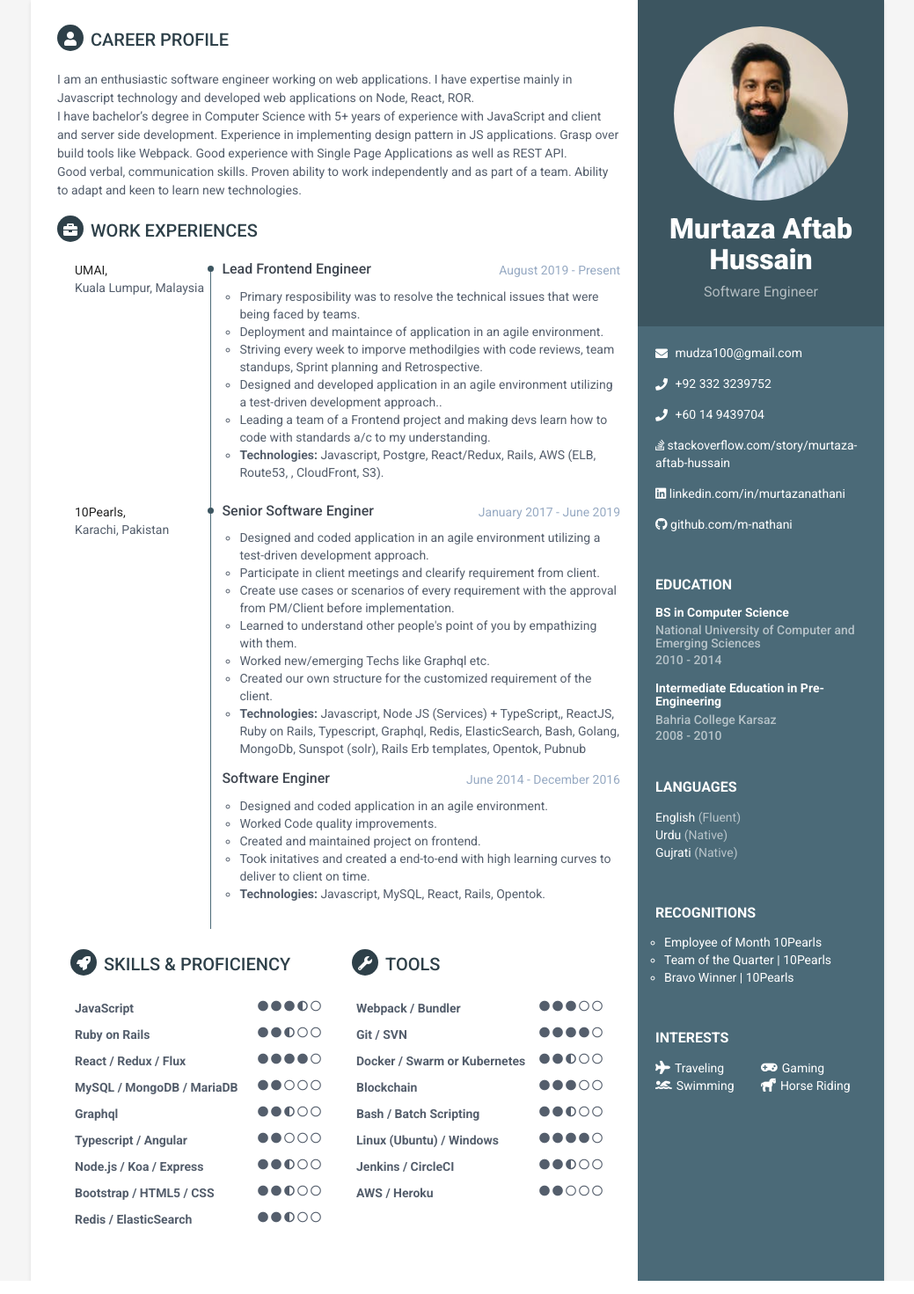
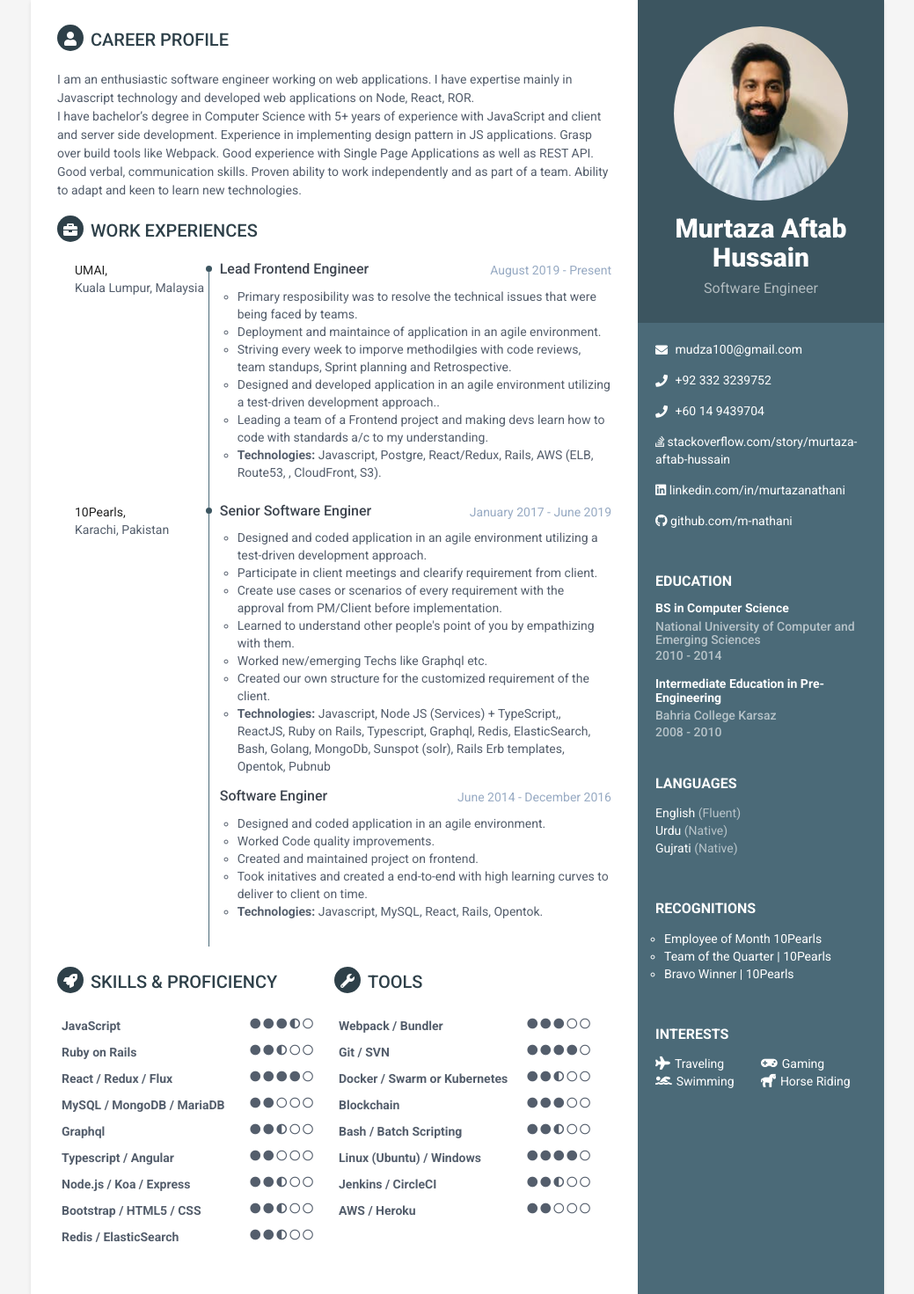
Before and after one commit to m-nathani/resume, a PHP site: page / in a window 1280 px wide. Shown: the whole page at 88% size, without its empty margins (120-1159 px from the left). Run offline with PHP 8.4, Linux system fonts and the light colour scheme; some libraries are stand-ins or nearby versions.

Commit message:
move to flexbox
Signed-off-by: Murtaza <mudza100@gmail.com>

```diff
--- a/assets/css/styles-6.css
+++ b/assets/css/styles-6.css
@@ -63,16 +63,19 @@ p {
     -webkit-box-shadow: 0px 2px 4px rgba(0, 0, 0, 0.1);
     -moz-box-shadow: 0px 2px 4px rgba(0, 0, 0, 0.1);
     box-shadow: 0px 2px 4px rgba(0, 0, 0, 0.1);
+    display: flex;
+    flex-direction: row-reverse;
 }
 
 .sidebar-wrapper {
     background: #4B6A78;
-    position: absolute;
+    /* position: absolute; */
     right: 0;
     width: 280px;
     height: 100%;
     min-height: 800px;
     color: #fff;
+    flex: 2;
 }
 
 .sidebar-wrapper a {
@@ -87,7 +90,7 @@ p {
 }
 
 .sidebar-wrapper .name {
-    font-size: 32px;
+    font-size: 30px;
     font-weight: 900;
     margin-top: 0;
     margin-bottom: 10px;
@@ -205,8 +208,9 @@ p {
 .main-wrapper {
     background: #fff;
     padding: 30px;
-    padding-right: 300px;
+    /* padding-right: 300px; */
     /* padding-top: 60px; */
+    flex: 4.5;
 }
 
 .main-wrapper .section-title {
@@ -294,6 +298,8 @@ p {
 .skillset .item {
     margin-bottom: 15px;
     overflow: hidden;
+    display: flex;
+    flex-direction: row;
 }
 
 .skillset .level-title {
@@ -381,16 +387,17 @@ p {
 }
 
 .skills-name {
-    float: left;
-    width: 70%;
+    /* float: left;
+    width: 70%; */
     padding: 5px;
     font-weight: 700;
     font-size: 14px;
+    flex: auto;
 }
 
 .skills-rating {
-    float: left;
-    width: 30%;
+    /* float: left;
+    width: 30%; */
     padding: 5px;
     font-size: 1.2rem;
 }
@@ -398,12 +405,14 @@ p {
 .skill-tool-wrapper {
     display: inline-block;
     width: 100%;
+    display: flex;
+    flex-direction: row;
 }
 
 .skills-section {
     width: 50%;
-    float: left;
-    padding: 0 15px;
+    padding-right: 3%;
+    /* float: left; */
 }
 
 .skill-item {
--- a/home.html
+++ b/home.html
@@ -283,7 +283,7 @@ Operating Systems Linux (Ubuntu), Windows
                         <div class="skill-item item">
                             <span class="level-title skills-name">JavaScript</span>
                             <div class="skills-rating">
-                                <div style="float:right">
+                                <div>
                                     <i class="fas fa-circle"></i>
                                     <i class="fas fa-circle"></i>
                                     <i class="fas fa-circle"></i>
@@ -296,7 +296,7 @@ Operating Systems Linux (Ubuntu), Windows
                         <div class="skill-item item">
                             <span class="level-title skills-name">Ruby on Rails</span>
                             <div class="skills-rating">
-                                <div style="float:right">
+                                <div>
                                     <i class="fas fa-circle"></i>
                                     <i class="fas fa-circle"></i>
                                     <i class="fa fa-adjust"></i>
@@ -310,7 +310,7 @@ Operating Systems Linux (Ubuntu), Windows
                         <div class="skill-item item">
                             <span class="level-title skills-name">React / Redux / Flux</span>
                             <div class="skills-rating">
-                                <div style="float:right">
+                                <div>
                                     <i class="fas fa-circle"></i>
                                     <i class="fas fa-circle"></i>
                                     <i class="fas fa-circle"></i>
@@ -322,7 +322,7 @@ Operating Systems Linux (Ubuntu), Windows
                         <div class="skill-item item">
                             <span class="level-title skills-name">MySQL / MongoDB / MariaDB</span>
                             <div class="skills-rating">
-                                <div style="float:right">
+                                <div>
                                     <i class="fas fa-circle"></i>
                                     <i class="fas fa-circle"></i>
                                     <i class="far fa-circle"></i>
@@ -335,7 +335,7 @@ Operating Systems Linux (Ubuntu), Windows
                         <div class="skill-item item">
                             <span class="level-title skills-name">Graphql</span>
                             <div class="skills-rating">
-                                <div style="float:right">
+                                <div>
                                     <i class="fas fa-circle"></i>
                                     <i class="fas fa-circle"></i>
                                     <i class="fa fa-adjust"></i>
@@ -348,7 +348,7 @@ Operating Systems Linux (Ubuntu), Windows
                         <div class="skill-item item">
                             <span class="level-title skills-name">Typescript / Angular</span>
                             <div class="skills-rating">
-                                <div style="float:right">
+                                <div>
                                     <i class="fas fa-circle"></i>
                                     <i class="fas fa-circle"></i>
                                     <i class="far fa-circle"></i>
@@ -361,7 +361,7 @@ Operating Systems Linux (Ubuntu), Windows
                         <div class="skill-item item">
                             <span class="level-title skills-name">Node.js / Koa / Express</span>
                             <div class="skills-rating">
-                                <div style="float:right">
+                                <div>
                                     <i class="fas fa-circle"></i>
                                     <i class="fas fa-circle"></i>
                                     <i class="fa fa-adjust"></i>
@@ -374,7 +374,7 @@ Operating Systems Linux (Ubuntu), Windows
                         <div class="skill-item item">
                             <span class="level-title skills-name">Bootstrap / HTML5 / CSS</span>
                             <div class="skills-rating">
-                                <div style="float:right">
+                                <div>
                                     <i class="fas fa-circle"></i>
                                     <i class="fas fa-circle"></i>
                                     <i class="fa fa-adjust"></i>
@@ -387,7 +387,7 @@ Operating Systems Linux (Ubuntu), Windows
                         <div class="skill-item item">
                             <span class="level-title skills-name">Redis / ElasticSearch</span>
                             <div class="skills-rating">
-                                <div style="float:right">
+                                <div>
                                     <i class="fas fa-circle"></i>
                                     <i class="fas fa-circle"></i>
                                     <i class="fa fa-adjust"></i>
@@ -402,13 +402,11 @@ Operating Systems Linux (Ubuntu), Windows
                     <h2 class="section-title">
                         <i class="fa fa-wrench"></i>Tools</h2>
                     <div class="skillset">
-                        <div class="skillset">
-                            <div class="skill-item item">
                         <!--//item-->
                         <div class="skill-item item">
                             <span class="level-title skills-name">Webpack / Bundler</span>
                             <div class="skills-rating">
-                                        <div style="float:right">
+                                <div>
                                     <i class="fas fa-circle"></i>
                                     <i class="fas fa-circle"></i>
                                     <i class="fas fa-circle"></i>
@@ -421,7 +419,7 @@ Operating Systems Linux (Ubuntu), Windows
                         <div class="skill-item item">
                             <span class="level-title skills-name">Git / SVN</span>
                             <div class="skills-rating">
-                                        <div style="float:right">
+                                <div>
                                     <i class="fas fa-circle"></i>
                                     <i class="fas fa-circle"></i>
                                     <i class="fas fa-circle"></i>
@@ -430,10 +428,12 @@ Operating Systems Linux (Ubuntu), Windows
                                 </div>
                             </div>
                         </div>
+                        <!--//item-->
+                        <div class="skill-item item">
 
                             <span class="level-title skills-name">Docker / Swarm or Kubernetes</span>
                             <div class="skills-rating">
-                                    <div style="float:right">
+                                <div>
                                     <i class="fas fa-circle"></i>
                                     <i class="fas fa-circle"></i>
                                     <i class="fa fa-adjust"></i>
@@ -446,7 +446,7 @@ Operating Systems Linux (Ubuntu), Windows
                         <div class="skill-item item">
                             <span class="level-title skills-name">Blockchain</span>
                             <div class="skills-rating">
-                                    <div style="float:right">
+                                <div>
                                     <i class="fas fa-circle"></i>
                                     <i class="fas fa-circle"></i>
                                     <i class="fas fa-circle"></i>
@@ -459,7 +459,7 @@ Operating Systems Linux (Ubuntu), Windows
                         <div class="skill-item item">
                             <span class="level-title skills-name">Bash / Batch Scripting</span>
                             <div class="skills-rating">
-                                    <div style="float:right">
+                                <div>
                                     <i class="fas fa-circle"></i>
                                     <i class="fas fa-circle"></i>
                                     <i class="fa fa-adjust"></i>
@@ -472,7 +472,7 @@ Operating Systems Linux (Ubuntu), Windows
                         <div class="skill-item item">
                             <span class="level-title skills-name">Linux (Ubuntu) / Windows</span>
                             <div class="skills-rating">
-                                    <div style="float:right">
+                                <div>
                                     <i class="fas fa-circle"></i>
                                     <i class="fas fa-circle"></i>
                                     <i class="fas fa-circle"></i>
@@ -485,7 +485,7 @@ Operating Systems Linux (Ubuntu), Windows
                         <div class="skill-item item">
                             <span class="level-title skills-name">Jenkins / CircleCI</span>
                             <div class="skills-rating">
-                                    <div style="float:right">
+                                <div>
                                     <i class="fas fa-circle"></i>
                                     <i class="fas fa-circle"></i>
                                     <i class="fa fa-adjust"></i>
@@ -498,7 +498,7 @@ Operating Systems Linux (Ubuntu), Windows
                         <div class="skill-item item">
                             <span class="level-title skills-name">AWS / Heroku</span>
                             <div class="skills-rating">
-                                    <div style="float:right">
+                                <div>
                                     <i class="fas fa-circle"></i>
                                     <i class="fas fa-circle"></i>
                                     <i class="far fa-circle"></i>
```
Also changed, not shown: assets/css/styles-2.css (+9 -5 lines), assets/css/styles-3.css (+9 -5 lines), assets/css/styles-4.css (+9 -5 lines), assets/css/styles-5.css (+9 -5 lines), assets/css/styles.css (+9 -5 lines), assets/less/css/styles.css (+9 -5 lines), index.html (+19 -19 lines). Lines whose indentation alone changed are shown as unchanged.
